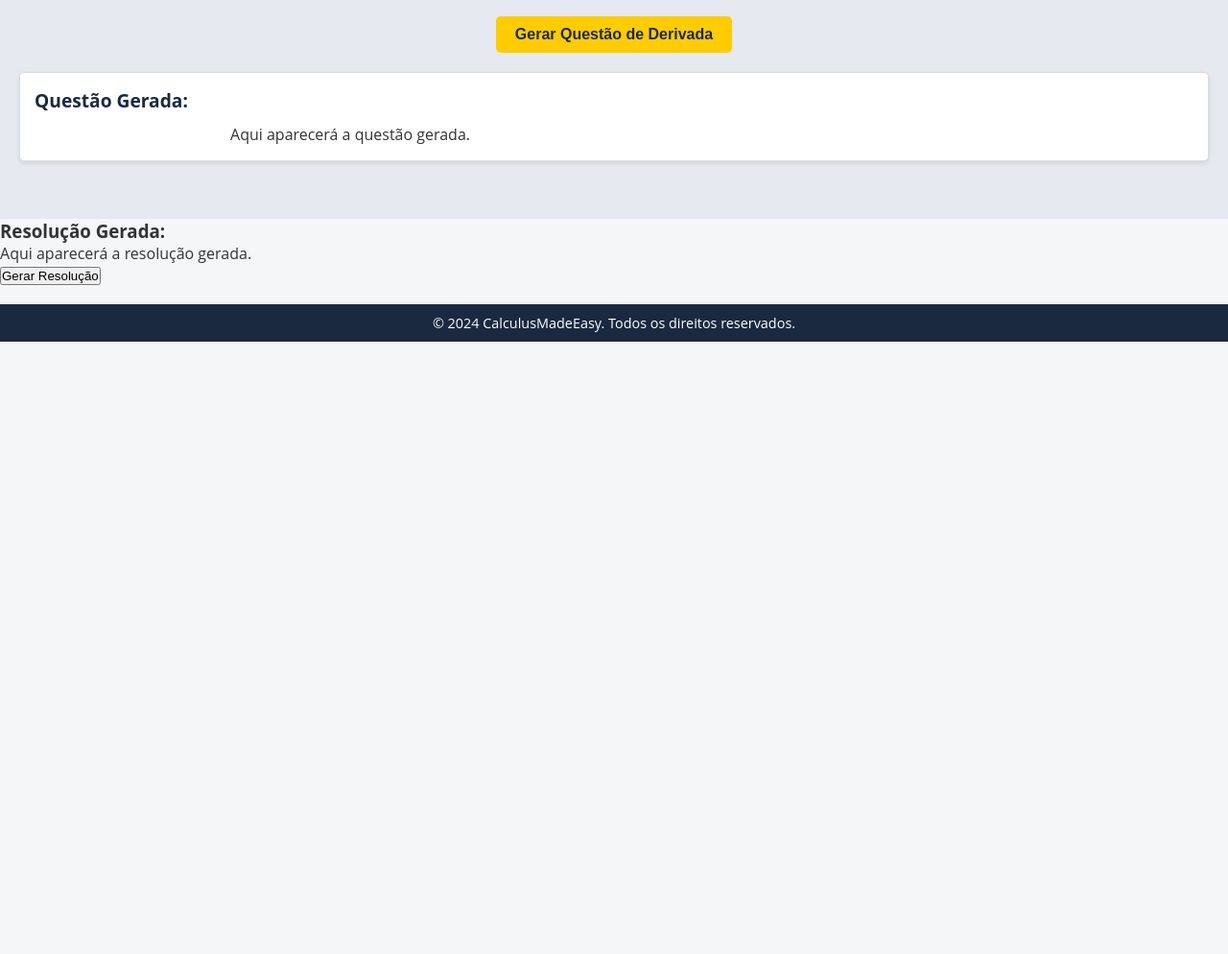
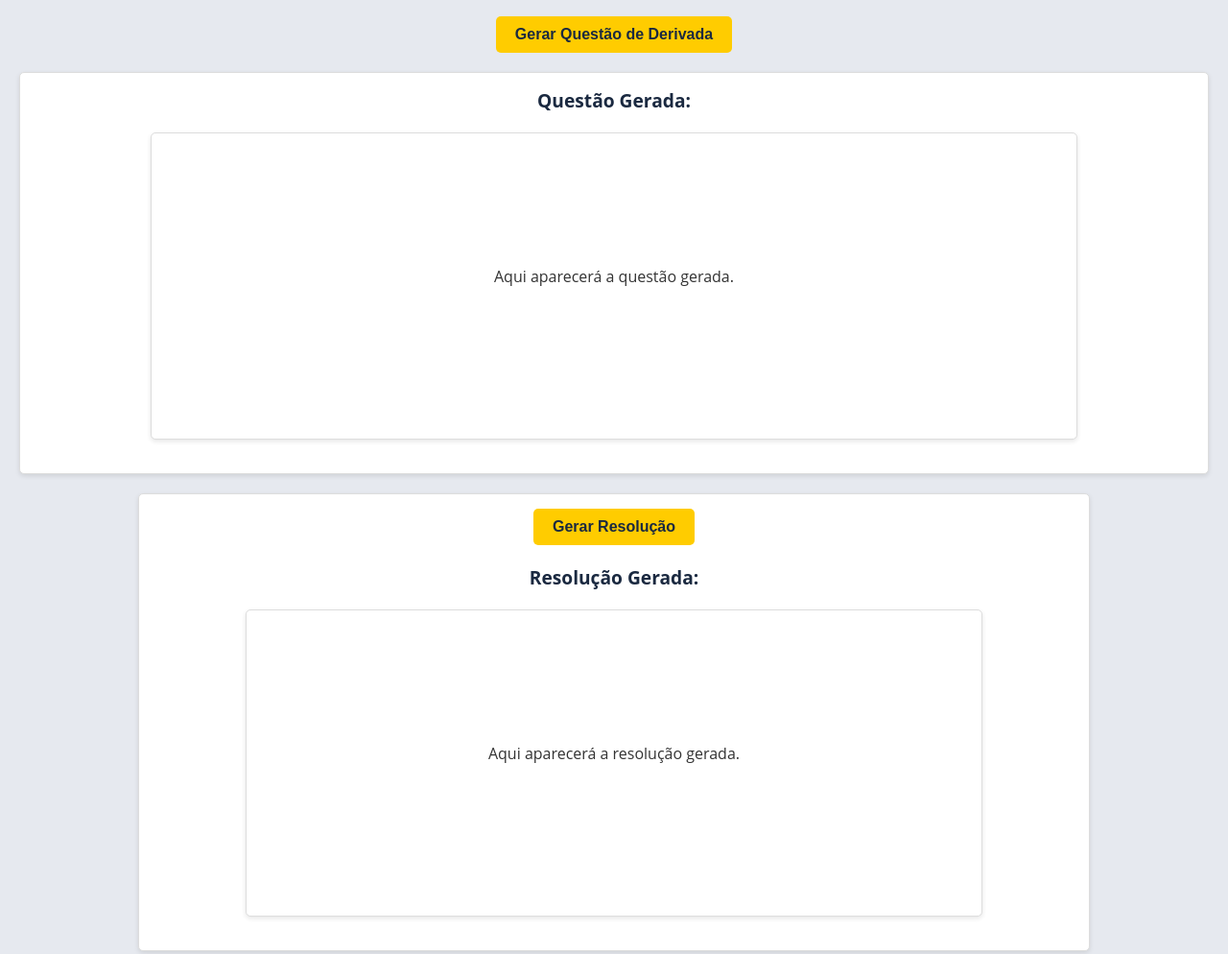
Before and after one commit to henriquestevan/Projeto-Integrador-PI, a website: page public/PraticaDerivada.html in a window 1280 px wide. Shown: the part 444-1438 px from the top of the page at 96% size. Before the commit the page ends 800 px from the top, so only its background shows below. Drawn offline with nearby package versions, Linux system fonts and the light colour scheme.

Commit message:
caixas de quest e resol

```diff
--- a/public/PraticaDerivada.html
+++ b/public/PraticaDerivada.html
@@ -39,17 +39,20 @@
 
             <button id="generate-question">Gerar Questão de Derivada</button>
 
-            <section id="question-section">
+            <section id="question-section" class="content-section">
                 <h3>Questão Gerada:</h3>
-                <p id="generated-question">Aqui aparecerá a questão gerada.</p>
+                <div class="content-box">
+                    <p id="generated-question">Aqui aparecerá a questão gerada.</p>
+                </div>
             </section>
-        </section>
 
-        <section id="resolution-section">
-            <h3>Resolução Gerada:</h3>
-            <p id="generated-resolution">Aqui aparecerá a resolução gerada.</p>
-        </section>
-        <button id="generate-resolution">Gerar Resolução</button>
+            <section id="resolution-section" class="content-section">
+                <button id="generate-resolution" class="action-button">Gerar Resolução</button>
+                <h3>Resolução Gerada:</h3>
+                <div class="content-box">
+                    <p id="generated-resolution">Aqui aparecerá a resolução gerada.</p>
+                </div>
+            </section>
 
     </main>
 
--- a/public/styles.css
+++ b/public/styles.css
@@ -628,3 +628,63 @@ footer.page-practice {
 footer.page-practice p {
     margin: 0;
 }
+/* Seções de conteúdo (Questões e Resolução) */
+.content-section {
+    margin: 20px auto;
+    padding: 15px;
+    border-radius: 5px;
+    background-color: #ffffff;
+    border: 1px solid #ddd;
+    box-shadow: 0 2px 5px rgba(0, 0, 0, 0.1);
+    width: 80%;
+    box-sizing: border-box;
+    text-align: left;
+}
+/* Estilo compartilhado para as caixas */
+.content-box {
+    margin: 20px auto;
+    padding: 15px;
+    border-radius: 5px;
+    background-color: #ffffff;
+    border: 1px solid #ddd;
+    box-shadow: 0 2px 5px rgba(0, 0, 0, 0.1);
+    width: 80%;
+    box-sizing: border-box;
+    text-align: center;
+}
+
+/* Botões de ação */
+.action-button {
+    background-color: #ffcc00; /* Amarelo padrão */
+    color: #1a2940; /* Azul escuro */
+    border: none;
+    padding: 10px 20px;
+    font-size: 1rem;
+    font-weight: bold;
+    border-radius: 5px;
+    cursor: pointer;
+    transition: background-color 0.3s ease;
+    display: block;
+    margin: 0 auto 20px auto; /* Centralizar e adicionar espaço abaixo */
+}
+
+.action-button:hover {
+    background-color: #e6b800; /* Amarelo mais escuro ao passar o mouse */
+}
+
+/* Texto dentro das seções */
+#resolution-section h3,
+#question-section h3 {
+    font-size: 1.2rem;
+    color: #1a2940;
+    margin-bottom: 10px;
+    text-align: center;
+}
+
+#resolution-section p,
+#question-section p {
+    font-size: 1rem;
+    color: #333;
+    line-height: 1.5;
+    text-align: center;
+}
```
Also changed, not shown: public/PraticaIntegral.html (+13 -3 lines), public/PraticaLimite.html (+13 -3 lines).
